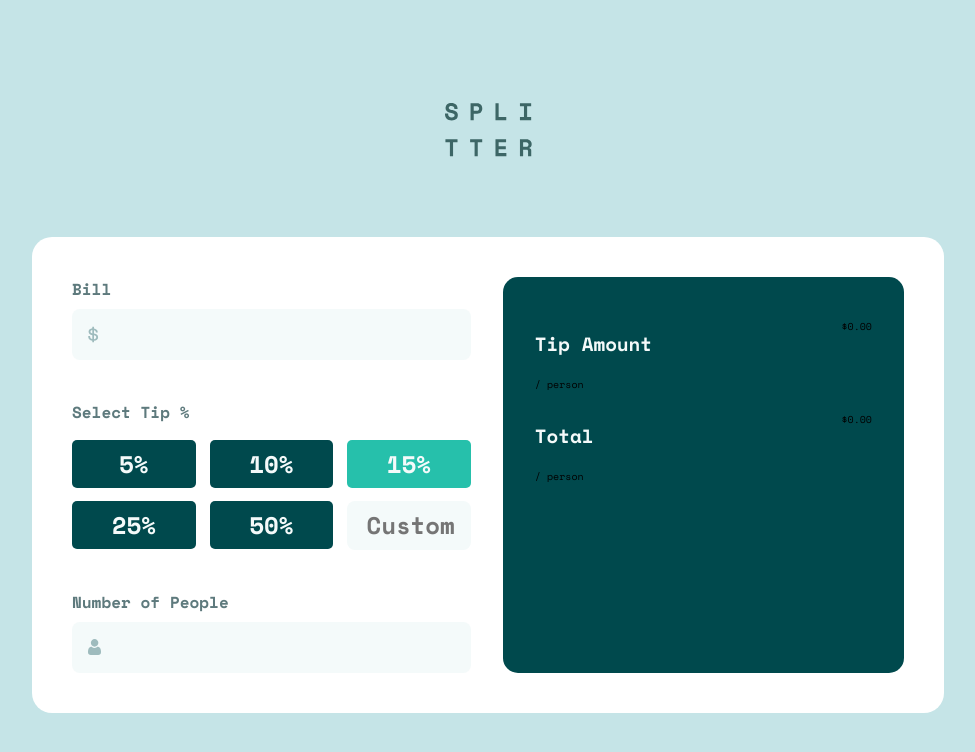
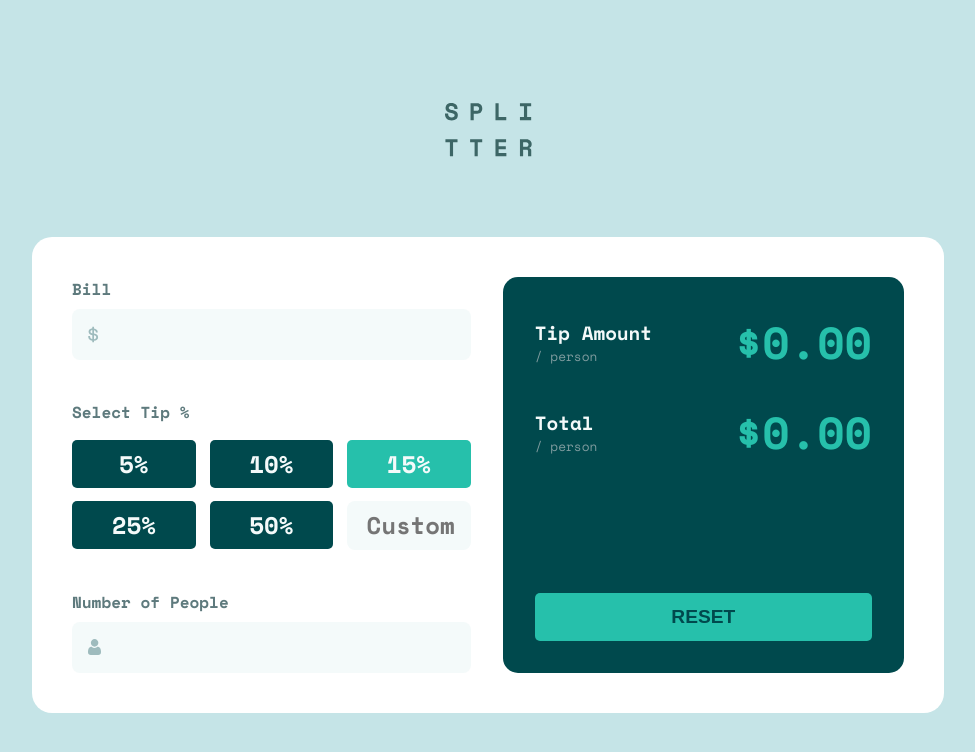
Before and after one commit to DavidTG7/tip_calculator, a React (Vite) app: page / in a window 1280 px wide. Shown: the top 752 px of the page, without its empty margins (152-1127 px from the left). Built offline with nearby package versions, Linux system fonts and the light colour scheme.

Commit message:
Finish styles and structure for right side of main component

```diff
--- a/src/app.css
+++ b/src/app.css
@@ -8,6 +8,7 @@
   --light-grayish-cyan: hsl(185, 41%, 84%);
   --very-light-grayish-cyan: hsl(189, 41%, 97%);
   --white: hsl(0, 0%, 100%);
+  --hover-light-cyan: hsl(172, 49%, 69%);
 }
 
 body {
--- a/src/components/main/Main.jsx
+++ b/src/components/main/Main.jsx
@@ -92,6 +92,7 @@ export const Main = () => {
         <div className="right">
           <Amount type="Tip Amount" value="$0.00"/>
           <Amount type="Total" value="$0.00"/>
+          <button className="right__button">RESET</button>
         </div>
       </main>
     </>
--- a/src/components/main/amount/Amount.jsx
+++ b/src/components/main/amount/Amount.jsx
@@ -7,7 +7,7 @@ export const Amount = ({ type, value }) => {
         <h3>{type}</h3>
         <p>/ person</p>
       </div>
-      <p>{value}</p>
+      <p className="amount__value">{value}</p>
     </div>
   );
 };
--- a/src/components/main/amount/amount.css
+++ b/src/components/main/amount/amount.css
@@ -1,9 +1,24 @@
 .amount__container {
   display: flex;
   justify-content: space-between;
+  align-items: center;
 }
 
 .amount__type h3 {
   color: var(--very-light-grayish-cyan);
   font-size: 1.2rem;
+  margin: 0;
 }
+
+.amount__type p {
+  color: var(--grayish-cyan);
+  font-size: .8rem;
+  margin: 0;
+}
+
+.amount__value {
+  color: var(--strong-cyan);
+  font-size: 2.8rem;
+  margin: 0;
+  font-weight: 700;
+}
--- a/src/components/main/main.css
+++ b/src/components/main/main.css
@@ -81,6 +81,7 @@ main input:focus {
   font-weight: 700;
   font-size: 1.5rem;
   cursor: pointer;
+  transition: .2s;
 }
 
 .left__tip-options_buttons .button-active,
@@ -89,7 +90,7 @@ main input:focus {
 }
 
 .left__tip-options_buttons button:hover {
-  background: var(--grayish-cyan);
+  background: var(--hover-light-cyan);
 }
 
 .left__tip-options_buttons input {
@@ -104,9 +105,32 @@ main input:focus {
 }
 
 .right {
+  display: flex;
+  flex-flow: column;
   box-sizing: border-box;
+  gap: 1.5rem;
   padding: 2rem;
   width: 50%;
   background: var(--very-dark-cyan);
   border-radius: 15px;
 }
+
+.right__button {
+  box-sizing: border-box;
+  margin-top: auto;
+  background: var(--strong-cyan);
+  outline: none;
+  border: none;
+  border-radius: 5px;
+  width: 100%;
+  height: 3rem;
+  cursor: pointer;
+  font-weight: 700;
+  font-size: 1.2rem;
+  color: var(--very-dark-cyan);
+  transition: .2s;
+}
+
+.right__button:hover {
+  background: var(--hover-light-cyan);
+}
```
